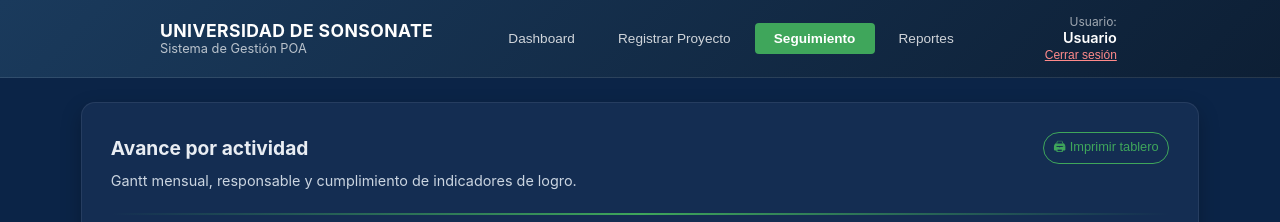
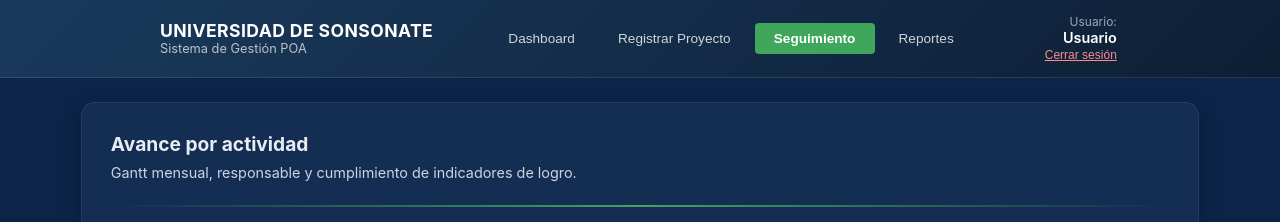
Before and after one commit to kuibert/sistema-poa-uso, a React (Vite) app in the folder frontend/: page /seguimiento in a window 1280 px wide. Shown: the top 222 px of the page. Built offline with nearby package versions, Linux system fonts and the light colour scheme; no server answers; sample sign-in values are in the browser's storage.

Commit message:
Eliminacion del boton Imprimir tablero en la pagina de Seguimiento

```diff
--- a/frontend/src/pages/SeguimientoPage.tsx
+++ b/frontend/src/pages/SeguimientoPage.tsx
@@ -440,14 +440,6 @@ export const SeguimientoPage: React.FC = () => {
         {/* Header */}
         <Flex justify="space-between" align="center" gap="0.8rem" style={{ marginBottom: '0.5rem' }}>
           <Typography variant="h1">Avance por actividad</Typography>
-          <Button
-            variant="alt"
-            size="sm"
-            onClick={() => window.print()}
-            title="Imprimir tablero"
-          >
-            🖨 Imprimir tablero
-          </Button>
         </Flex>
         <Typography variant="body" style={{ marginTop: '0.2rem', marginBottom: '1.5rem' }}>
           Gantt mensual, responsable y cumplimiento de indicadores de logro.
```
